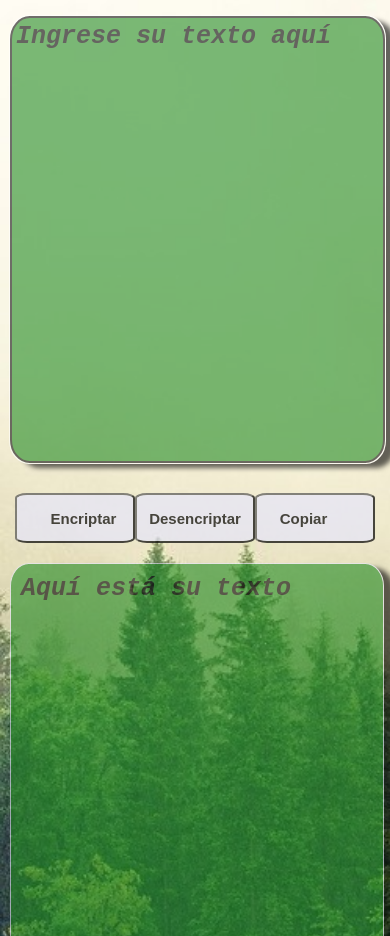
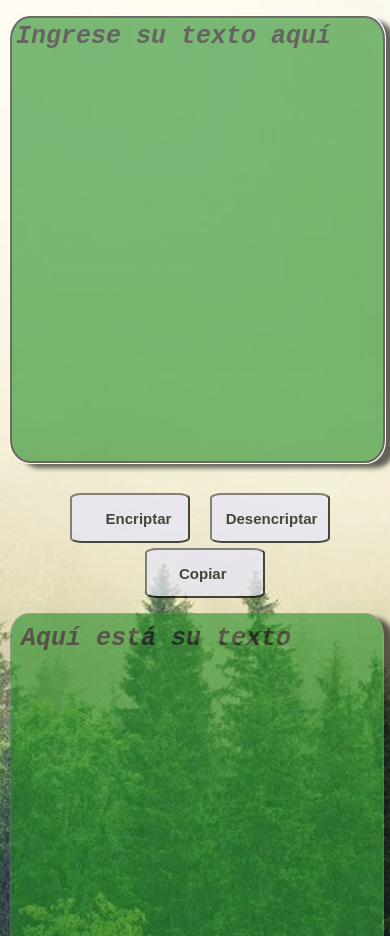
Before and after one commit to marimesquida/challengeI.github.io, a plain HTML site: page index.html in a window 390 px wide. Shown: the part 164-1100 px from the top of the page. Drawn offline with Linux system fonts and the light colour scheme.

Commit message:
Add files via upload

```diff
--- a/files/style.css
+++ b/files/style.css
@@ -1,12 +1,10 @@
-*{
-    margin: 0px;
-}
 body {
     background-color: lavender;
     background-image: url('forest2.jpg');
     background-size: 100% 100%;
     background-repeat: repeat;
-    padding: 10px;
+    margin: 0px;
+    border: 0px;
 }
 
 header {
@@ -27,16 +25,6 @@ header {
     display: inline-flex;
     padding: 10px;
 }
-.alura{
-    padding: 10px;
-    display: inline-block;
-    height: auto;
-    position: absolute;
-    margin-top: auto;
-}
-texto {
-
-}
 #areatexto {
     font-size: 25px;
     font-style: italic;
@@ -53,7 +41,6 @@ texto {
     margin-bottom: 50px;
     width: 400px;
     height: auto;
-    border-color: lavender;
     resize: none;
     box-shadow: 10px 5px 5px black;
 }
@@ -80,11 +67,10 @@ texto {
     background-color: forestgreen;
     opacity: 60%;
     margin-left: 300px;
-    margin-right: 50px;
+    margin-right: 10px;
     margin-top: auto;
     width: 350px;
     height: auto;
-    border-color: lavender;
     resize: none;
     box-shadow: 10px 5px 5px black;
 }
@@ -148,6 +134,8 @@ texto {
     margin-right: 10px;
     width: 120px;
     border-radius: 10%;
+    font-weight: bold;
+    font-size: 15px;
 }
 #botoncopiar:hover{
     resize: 20px;
@@ -170,6 +158,16 @@ footer{
         background-image: url(forest2.jpg);
         background-size: cover;
         background-repeat: no-repeat;
+        width: 100%;
+        margin: 0px;
+        border: 0px;
+        padding-right: 15px;
+    }
+    main {
+        display: flex;
+        justify-content: center;
+        padding: 10px;
+        border-left: 0px;
     }
     .alura{
         padding: 10px;
@@ -202,45 +200,52 @@ footer{
         resize: none;
         padding: 5px;
         opacity: 60%;
+        display: flex;
+        flex-direction: column;
 
     }
     #areaencrip{
         margin-left: auto;
         margin-right: auto;
-        margin-top: 100px;
+        margin-top: 150px;
         margin-bottom: auto;
         width: 95%;
         height: auto;
         opacity: 60%;
+        display: flex;
+        flex-direction: column;
+    }
+    .boton{
+        align-items: center;
+        position: relative;
+        flex-direction: row;
     }
     #botonencriptar{
-        margin-left: 5px;
+        margin-left: 60px;
         margin-top: 30px;
         padding: 10px;
         padding-left: 27px;
         height: 50px;
-        border-radius: 10%;
+        display: flex;
+        width: 120px;
     }
     #botondesencriptar{
-        margin-left: 125px;
+        margin-left: 200px;
         margin-top: 30px;
-        padding: 10px;
         height: 50px;
-        border-radius: 10%;
+        display:flex;
+        padding-left: 13px;
     }
     #botoncopiar {
-        padding: 10px;
-        display: inline-block;
-        flex-wrap: wrap;
+        display: flex;
+        gap: 10px;
         position: absolute;
-        margin-top: 30px;
-        margin-left: 245px;
+        margin-top: 85px;
+        margin-left: 135px;
         height: 50px;
         padding: 10px;
-        padding-right: 33px;
-        font-weight: bold;
-        font-size: 15px;
-        border-radius: 10%;
+        padding-left: 32px;
+        align-content: center;
     }
 
 
--- a/index.html
+++ b/index.html
@@ -19,12 +19,12 @@
                 <textarea rows="15" cols="50"  spellcheck="true"placeholder="Ingrese su texto aquí" autofocus  style="color: black" id="areatexto"></textarea>
                 <input class="boton" type="button" value="Encriptar" id="botonencriptar" style="font-size: 15px ; font-weight: bold;">
                 <input class="boton" type="button" value="Desencriptar" id="botondesencriptar" style="font-size: 15px ; font-weight: bold; ">
-                <button onclick="copiarAlPortapapeles()" id="botoncopiar" style="color: black; font-weight:bold; font: size 15px;"> Copiar </button>
+                <button class="boton" onclick="copiarAlPortapapeles()" id="botoncopiar" style="color: black; font-weight:bold; font: size 15px;"> Copiar </button>
                 <textarea class="text-input-salida" rows="15" cols="50" readonly spellcheck="true"placeholder="Aquí está su texto" style="color: black; font-weight: bold;" id="areaencrip"></textarea>
             </div>
         </main>
         <footer>
-            Encriptador desarrollado por Marianela Mesquida para Alura - Oracle ONE - 2022
+            Encriptador desarrollado por <a id="links" href="https://www.linkedin.com/in/marianela-mesquida/" target="_blank" style="color: lavender; font-weight: bolder;">Marianela Mesquida</a> para <a href="https://www.oracle.com/ar/education/oracle-next-education/" target="_blank" style="color: lavender; font-weight: bolder;">Alura - Oracle ONE</a>- 2022
         </footer>
     </body>
     <script>
```
